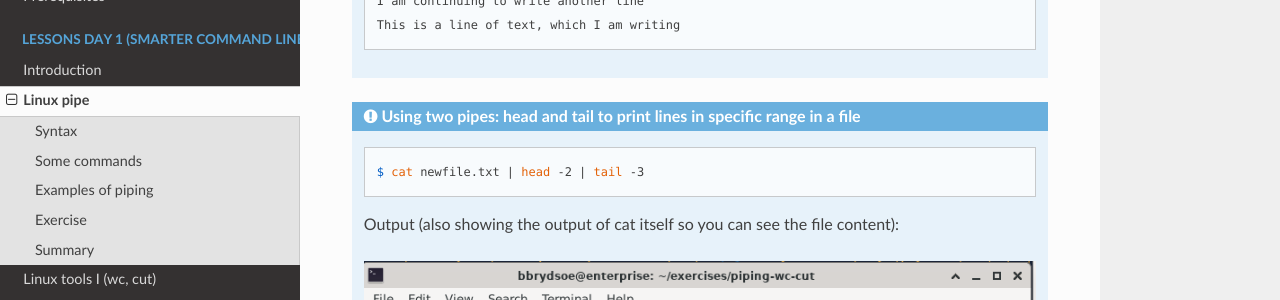
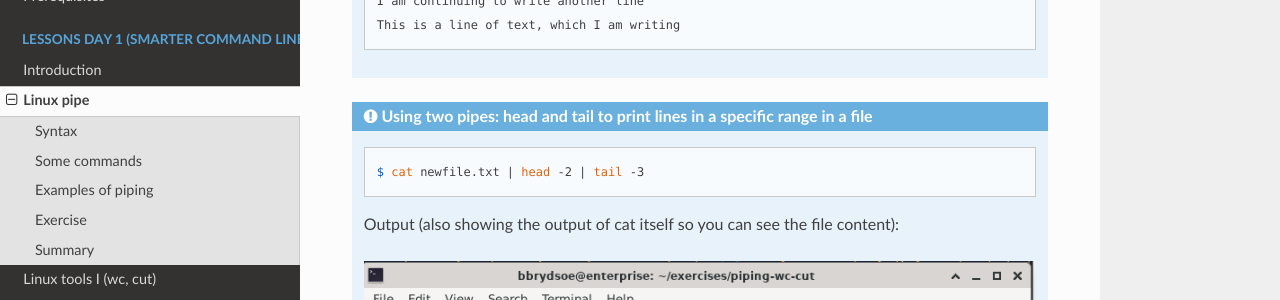
Before and after one commit to UPPMAX/linux-command-line-201, an MkDocs documentation site: the page built from docs/sessions/pipe.md, in a window 1280 px wide and 900 px high, scrolled down 3873 px. Shown: the part 151-451 px from the top of the window. Built offline with MkDocs 1.6.1, drawn with Linux system fonts in a browser that asks for light colours; nearby versions of some CDN libraries.

Commit message:
Fixing a minor error

````diff
--- a/docs/sessions/pipe.md
+++ b/docs/sessions/pipe.md
@@ -114,7 +114,7 @@ To run the examples, go to the "exercises" -> "piping-wc-cut" directory where th
     This is a line of text, which I am writing
     ```
 
-!!! note "Using two pipes: head and tail to print lines in specific range in a file"
+!!! note "Using two pipes: head and tail to print lines in a specific range in a file"
 
     ```bash
     $ cat newfile.txt | head -2 | tail -3
````
